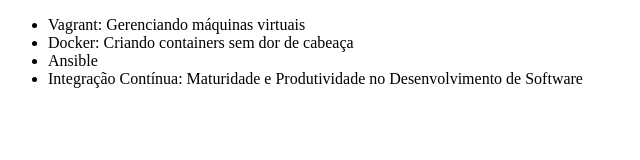
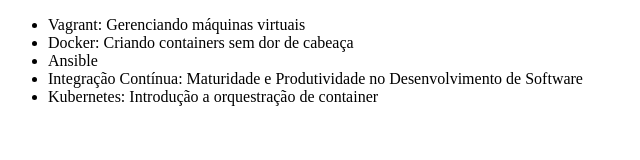
Before and after one commit to cdlldanilo/alura-git, a plain HTML site: page index.html in a window 1280 px wide. Shown: the whole page, without its empty margins (0-640 px from the left). Drawn offline with Linux system fonts and the light colour scheme.

Commit message:
Alterando o nome do curso de Kuberrnetes

```diff
--- a/index.html
+++ b/index.html
@@ -10,6 +10,7 @@
         <li>Docker: Criando containers sem dor de cabeaça</li>
         <li>Ansible</li>
         <li>Integração Contínua: Maturidade e Produtividade no Desenvolvimento de Software</li>
+		<li>Kubernetes: Introdução a orquestração de container</li>
     </ul>
 </body>
 </html>
```
